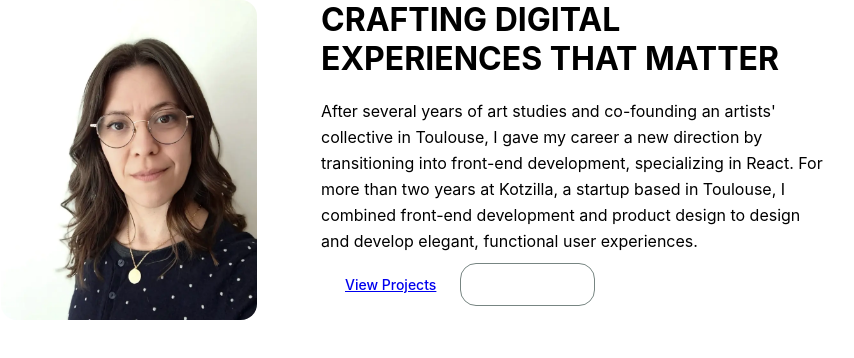
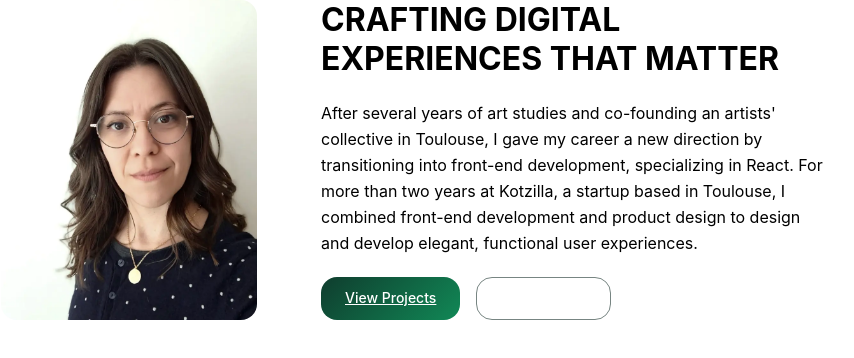
Before and after one commit to VanesMP/portfolioVMP, a Next.js app: page / in a window 1280 px wide. Shown: the top 358 px of the page, without its empty margins (223-1077 px from the left). Built offline with nearby package versions, Linux system fonts and the light colour scheme; a web font is replaced by a local one.

Commit message:
work on display

```diff
--- a/components-shared/buttonLink/buttonLink.module.scss
+++ b/components-shared/buttonLink/buttonLink.module.scss
@@ -4,8 +4,9 @@
   border-radius: 16px;
 
   &--contained {
+    color: #fff;
     padding: 12px 24px;
-    background-color: linear-gradient(135deg, #0f3d2e, #118856);
+    background: linear-gradient(135deg, #0f3d2e, #118856);
   }
 
   &--outlined {
--- a/components-widgets/HeroBanner/HeroBanner.module.scss
+++ b/components-widgets/HeroBanner/HeroBanner.module.scss
@@ -20,6 +20,7 @@ $image-height: 320px;
   &__content {
     display: flex;
     flex-direction: column;
+    justify-content: space-between;
     gap: 20px;
   }
 
@@ -31,4 +32,9 @@ $image-height: 320px;
   &__subtitle {
     line-height: 1.625;
   }
+
+  &__buttons {
+    display: flex;
+    gap: 16px;
+  }
 }
```
